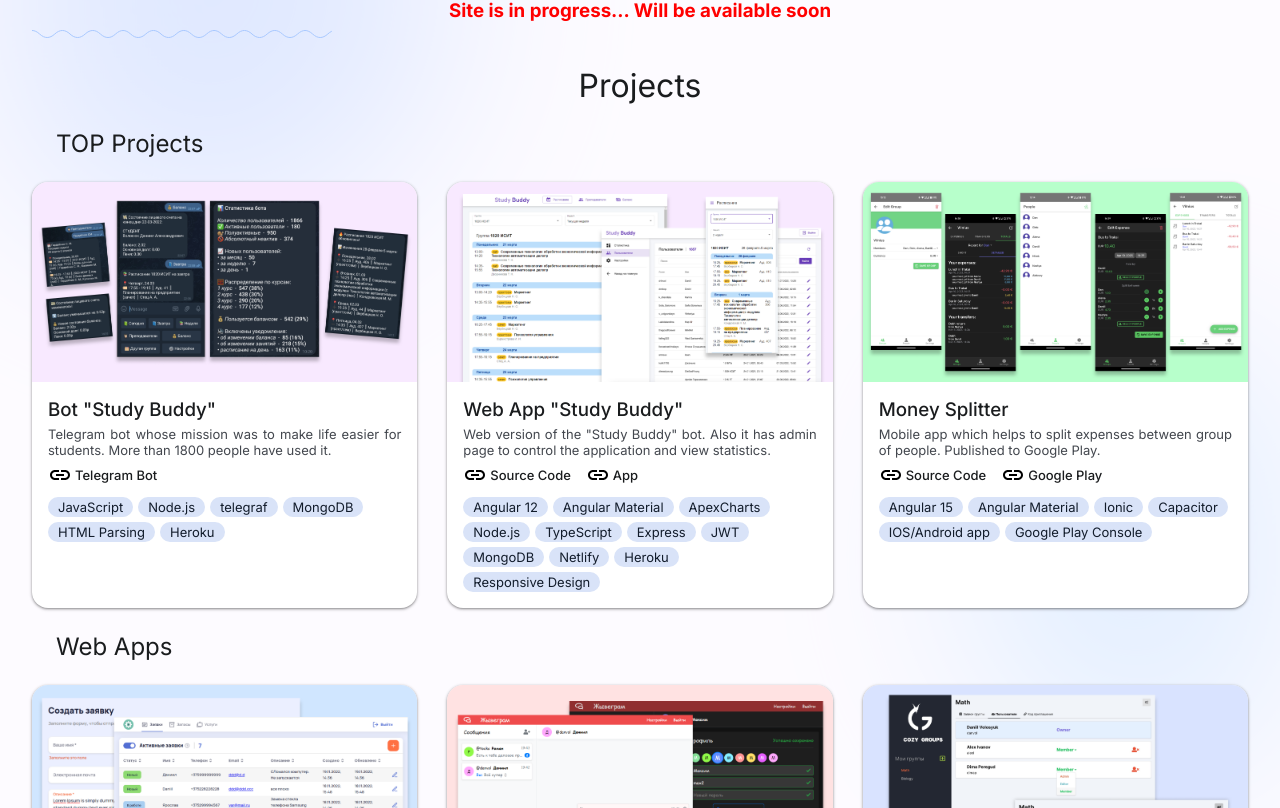
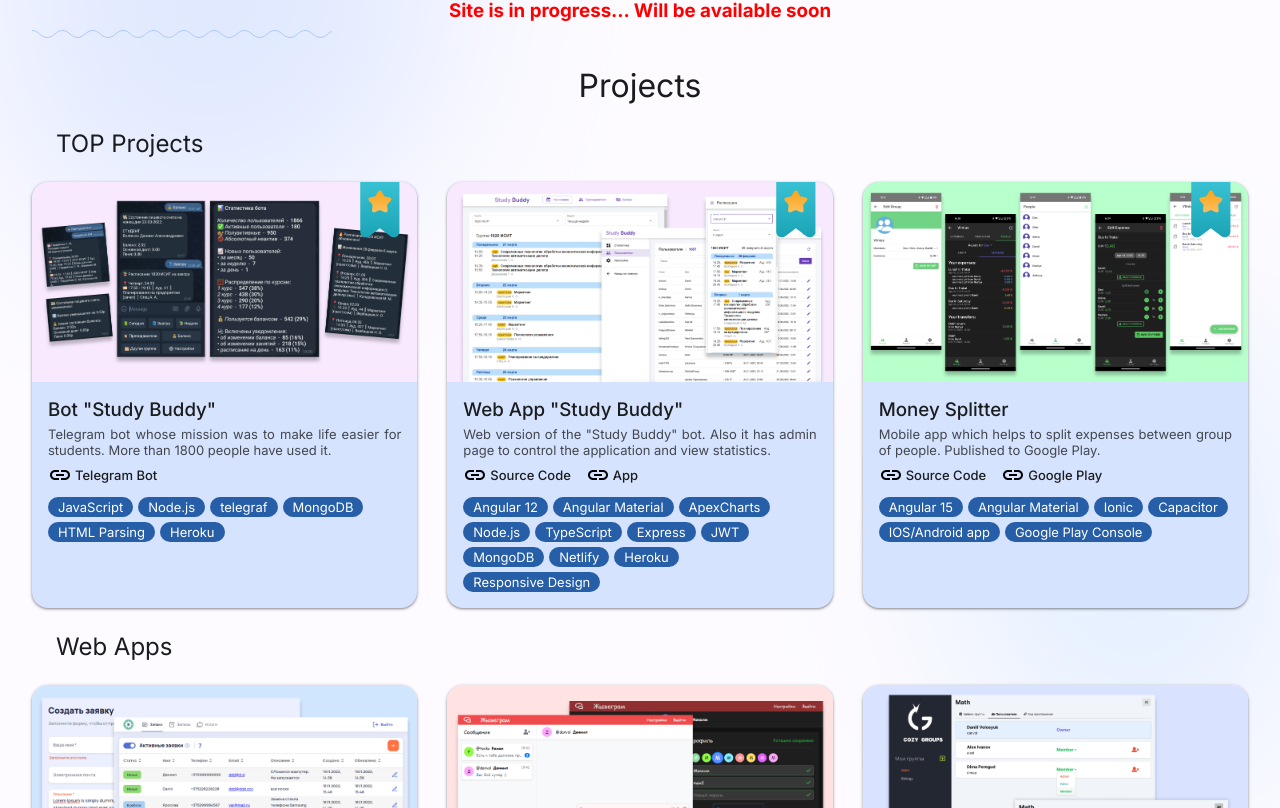
Before and after one commit to danyavol/personal-page, a Next.js app: page / in a window 1280 px wide. Shown: the part 501-1309 px from the top of the page. Built offline with nearby package versions, Linux system fonts and the light colour scheme.

Commit message:
feat: Add top project styles

```diff
--- a/src/components/project-card/project-card.module.scss
+++ b/src/components/project-card/project-card.module.scss
@@ -35,6 +35,26 @@
             font-size: 13px;
             color: var(--md-sys-color-on-surface-variant);
             font-size: 13px;
+        }
+    }
+
+    &.top {
+        position: relative;
+        background-color: var(--md-sys-color-primary-container);
+
+        .tag {
+            background-color: var(--md-sys-color-primary);
+            color: white;
+        }
+
+        &::after {
+            content: '';
+            background: url('/images/icons/star.svg');
+            position: absolute;
+            right: 8px;
+            top: 0;
+            height: 60px;
+            width: 60px;
         }
     }
 }
--- a/src/components/project-card/project-card.tsx
+++ b/src/components/project-card/project-card.tsx
@@ -2,10 +2,10 @@
 import styles from "./project-card.module.scss";
 import LinkIcon from "../../../public/images/icons/link.svg";
 
-export default function ProjectCard(params: { project: Project }) {
+export default function ProjectCard(params: { project: Project, top?: boolean }) {
     const { title, description, tags, images, previewImg, links } = params.project;
     return (
-        <div className={styles.card} tabIndex={0}>
+        <div className={`${styles.card} ${params.top ? styles.top : ""}`} tabIndex={0}>
             <div className={styles.cardPreview}>
                 <img src={previewImg} />
             </div>
--- a/src/pages/projects/projects.tsx
+++ b/src/pages/projects/projects.tsx
@@ -12,7 +12,7 @@
             <h3 className={styles.subsection}>TOP Projects</h3>
             <div className={styles.projects}>
                 {
-                    projects.top.map((p, index) => <ProjectCard project={p} key={index} />)
+                    projects.top.map((p, index) => <ProjectCard project={p} key={index} top={true} />)
                 }
             </div>
 
```
Also changed, not shown: public/images/icons/star.svg (added).
